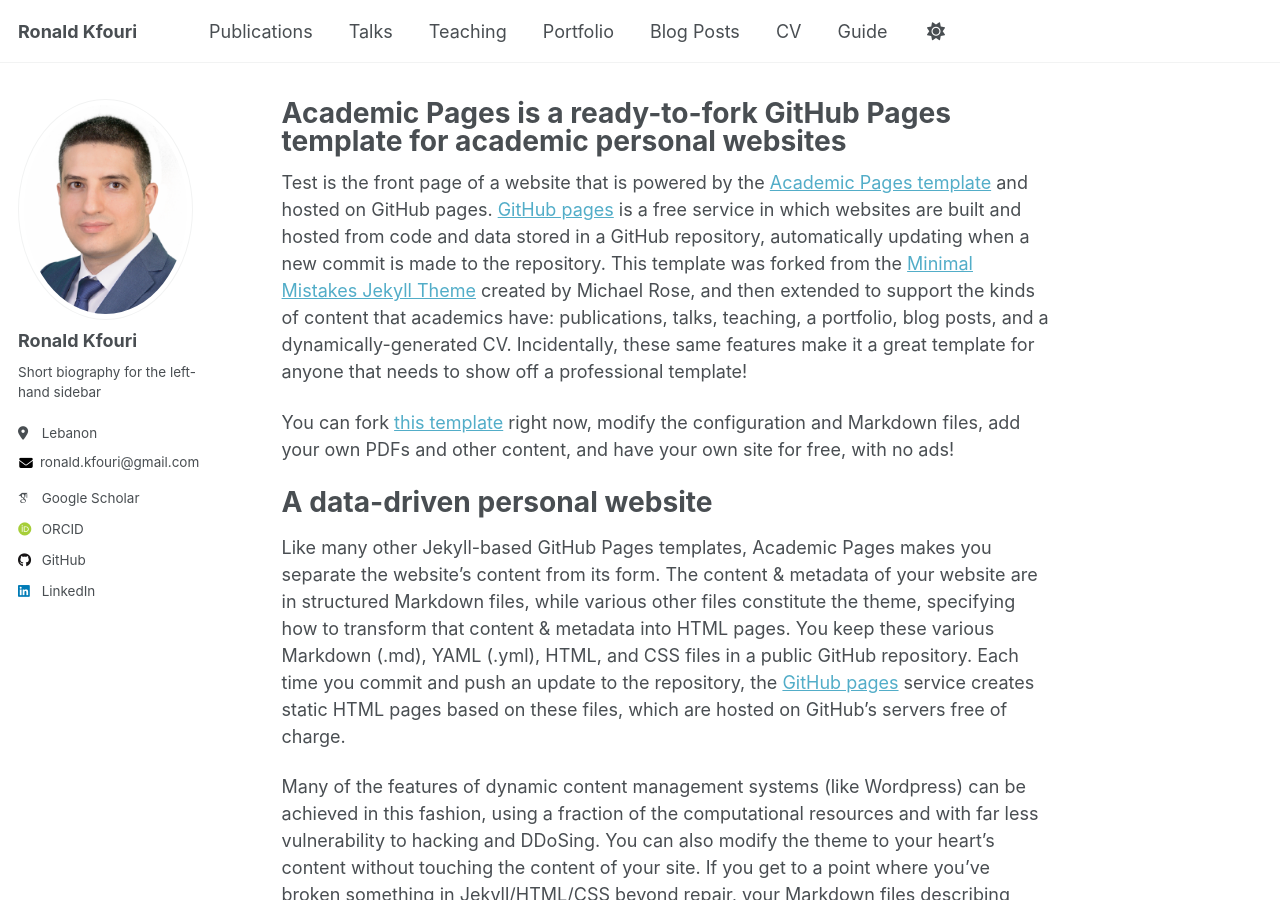
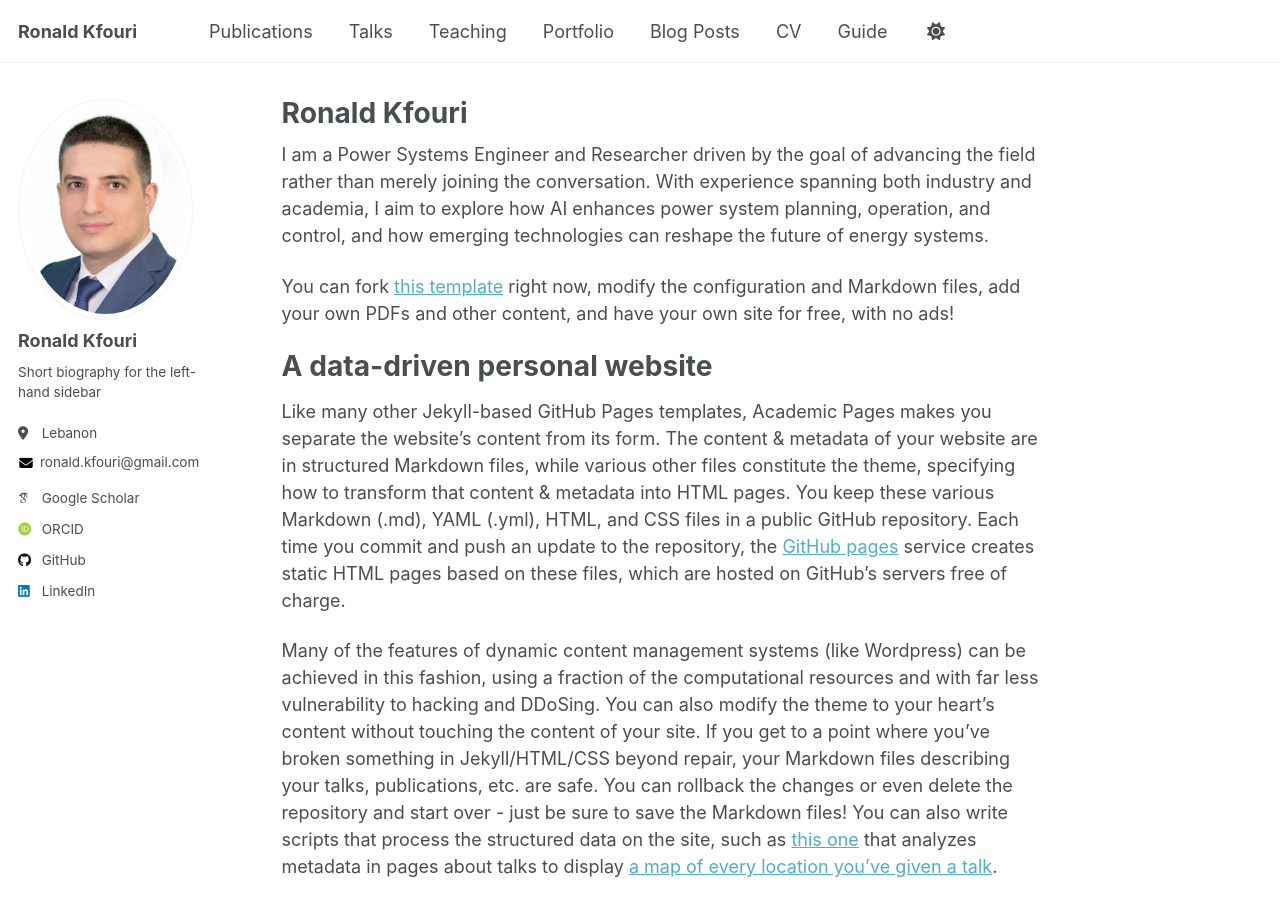
Before and after one commit to RonaldKfouri/RonaldKfouri.github.io, a Jekyll site: the page built from _pages/about.md, in a window 1280 px wide and 900 px high. Built offline with Jekyll 4.4.1, drawn with Linux system fonts in a browser that asks for light colours; some web fonts are replaced; a script that is not in the unit is left out.

Commit message:
Update about.md

```diff
--- a/_pages/about.md
+++ b/_pages/about.md
@@ -1,13 +1,13 @@
 ---
 permalink: /
-title: "Academic Pages is a ready-to-fork GitHub Pages template for academic personal websites"
+title: "Ronald Kfouri"
 author_profile: true
 redirect_from:
   - /about/
   - /about.html
 ---
 
-Test is the front page of a website that is powered by the [Academic Pages template](https://github.com/academicpages/academicpages.github.io) and hosted on GitHub pages. [GitHub pages](https://pages.github.com) is a free service in which websites are built and hosted from code and data stored in a GitHub repository, automatically updating when a new commit is made to the repository. This template was forked from the [Minimal Mistakes Jekyll Theme](https://mmistakes.github.io/minimal-mistakes/) created by Michael Rose, and then extended to support the kinds of content that academics have: publications, talks, teaching, a portfolio, blog posts, and a dynamically-generated CV. Incidentally, these same features make it a great template for anyone that needs to show off a professional template!
+I am a Power Systems Engineer and Researcher driven by the goal of advancing the field rather than merely joining the conversation. With experience spanning both industry and academia, I aim to explore how AI enhances power system planning, operation, and control, and how emerging technologies can reshape the future of energy systems.
 
  You can fork [this template](https://github.com/academicpages/academicpages.github.io) right now, modify the configuration and Markdown files, add your own PDFs and other content, and have your own site for free, with no ads!
 
```
